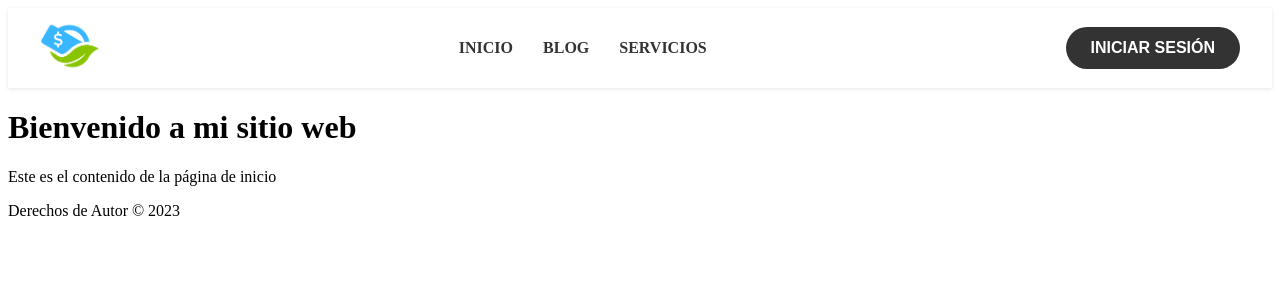
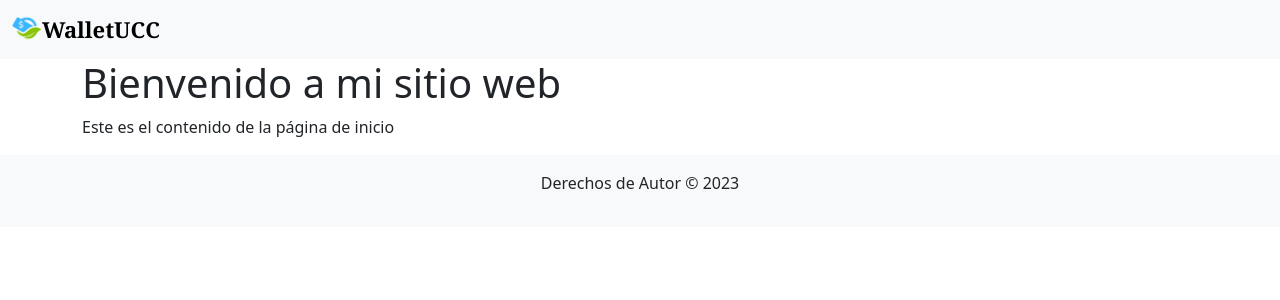
Before and after one commit to alejomart789/WalletUCC, a Django app: page / in a window 1280 px wide. Shown: the top 300 px of the page. Run offline with Django 4.2, Linux system fonts and the light colour scheme.

Commit message:
Se agrego Boostrap 5 al proyecto y se incio a construir el header de la template

```diff
--- a/mainApp/static/mainApp/css/style.css
+++ b/mainApp/static/mainApp/css/style.css
@@ -1,76 +1,6 @@
-.main-header {
-  display: flex;
-  align-items: center;
-  justify-content: center;
-  height: 80px;
-  background-color: #fff;
-  box-shadow: 0px 1px 4px rgba(0, 0, 0, 0.1);
+.navbar-brand {
+    font-family:  Georgia, Times, Times New Roman, serif;
+    font-size: 22px;
+    font-weight: 900;
+    display: flex;
 }
-
-.main-header .container {
-  display: flex;
-  justify-content: space-between;
-  align-items: center;
-  width: 100%;
-  max-width: 1200px;
-  padding: 0 20px;
-}
-
-.logo img {
-  width: 60px;
-  height: 60px;
-  object-fit: contain;
-}
-
-.main-nav {
-  display: flex;
-  justify-content: center;
-  align-items: center;
-}
-
-.main-nav ul {
-  display: flex;
-  list-style: none;
-  margin: 0;
-  padding: 0;
-}
-
-.main-nav ul li {
-  margin-right: 30px;
-}
-
-.main-nav ul li:last-child {
-  margin-right: 0;
-}
-
-.main-nav ul li a {
-  color: #333;
-  font-size: 16px;
-  text-decoration: none;
-  font-weight: bold;
-  text-transform: uppercase;
-  padding-bottom: 2px;
-  border-bottom: 2px solid transparent;
-}
-
-.main-nav ul li a:hover {
-  border-bottom-color: #333;
-}
-
-.cta-btn {
-  background-color: #333;
-  color: #fff;
-  font-size: 16px;
-  font-weight: bold;
-  text-transform: uppercase;
-  border: none;
-  border-radius: 25px;
-  padding: 12px 25px;
-  cursor: pointer;
-  transition: all 0.2s ease-in-out;
-}
-
-.cta-btn:hover {
-  background-color: #fff;
-  color: #333;
-}
--- a/mainApp/templates/mainApp/index.html
+++ b/mainApp/templates/mainApp/index.html
@@ -4,41 +4,31 @@
 <html lang="es">
 <head>
     <meta charset="UTF-8">
-    <meta name="viewport" content="width=device-width, initial-scale=1.0">
+    <meta name="viewport" content="width=device-width, initial-scale=1">
     <title>{% block title %}Título por Defecto{% endblock %}</title>
 
-    <!-- Agrega los estilos CSS -->
+    <!-- Estilos CSS -->
     {% block styles %}
+        <!-- CSS de Bootstrap 5 -->
+        <link href="https://cdn.jsdelivr.net/npm/bootstrap@5.3.0-alpha3/dist/css/bootstrap.min.css" rel="stylesheet" integrity="sha384-KK94CHFLLe+nY2dmCWGMq91rCGa5gtU4mk92HdvYe+M/SXH301p5ILy+dN9+nJOZ" crossorigin="anonymous">
         <link rel="stylesheet" href="{% static 'mainApp/css/style.css' %}">
     {% endblock %}
 
-    <script src="https://code.jquery.com/jquery-3.6.4.js" integrity="sha256-a9jBBRygX1Bh5lt8GZjXDzyOB+bWve9EiO7tROUtj/E=" crossorigin="anonymous"></script>
-
     {% block extra_css %}
-
     {% endblock %}
 
 </head>
 <body>
     <!-- Cabecera -->
     {% block header %}
-        <header class="main-header">
-            <div class="container">
-            <div class="logo">
-                <img src="{% static 'mainApp/img/logo.png' %}" alt="WalletUCC">
+        <nav class="navbar bg-body-tertiary">
+            <div class="container-fluid">
+                <a class="navbar-brand" href="#">
+                    <img src="{% static 'mainApp/img/logo.png' %}" alt="Logo" width="30" height="30" class="d-inline-block align-text-top">
+                    WalletUCC
+                </a>
             </div>
-            <nav class="main-nav">
-                <ul>
-                <li><a href="/">Inicio</a></li>
-                <li><a href="#">Blog</a></li>
-                <li><a href="#">Servicios</a></li>
-                </ul>
-            </nav>
-            <a href="/login/">
-                <button id="boton-header" class="cta-btn">Iniciar Sesión</button>
-            </a>
-            </div>
-        </header>
+        </nav>
     {% endblock %}
 
     <!-- Agrega el contenido principal -->
@@ -58,7 +48,12 @@
 
     <!-- Agrega los scripts -->
     {% block scripts %}
+        <script src="https://code.jquery.com/jquery-3.6.4.js" integrity="sha256-a9jBBRygX1Bh5lt8GZjXDzyOB+bWve9EiO7tROUtj/E=" crossorigin="anonymous"></script>
         <script src="{% static 'mainApp/js/main.js' %}"></script>
+
+        <!-- JS de Bootstrap-->
+        <script src="https://cdn.jsdelivr.net/npm/@popperjs/core@2.11.7/dist/umd/popper.min.js" integrity="sha384-zYPOMqeu1DAVkHiLqWBUTcbYfZ8osu1Nd6Z89ify25QV9guujx43ITvfi12/QExE" crossorigin="anonymous"></script>
+        <script src="https://cdn.jsdelivr.net/npm/bootstrap@5.3.0-alpha3/dist/js/bootstrap.min.js" integrity="sha384-Y4oOpwW3duJdCWv5ly8SCFYWqFDsfob/3GkgExXKV4idmbt98QcxXYs9UoXAB7BZ" crossorigin="anonymous"></script>
     {% endblock %}
 </body>
 </html>
```
